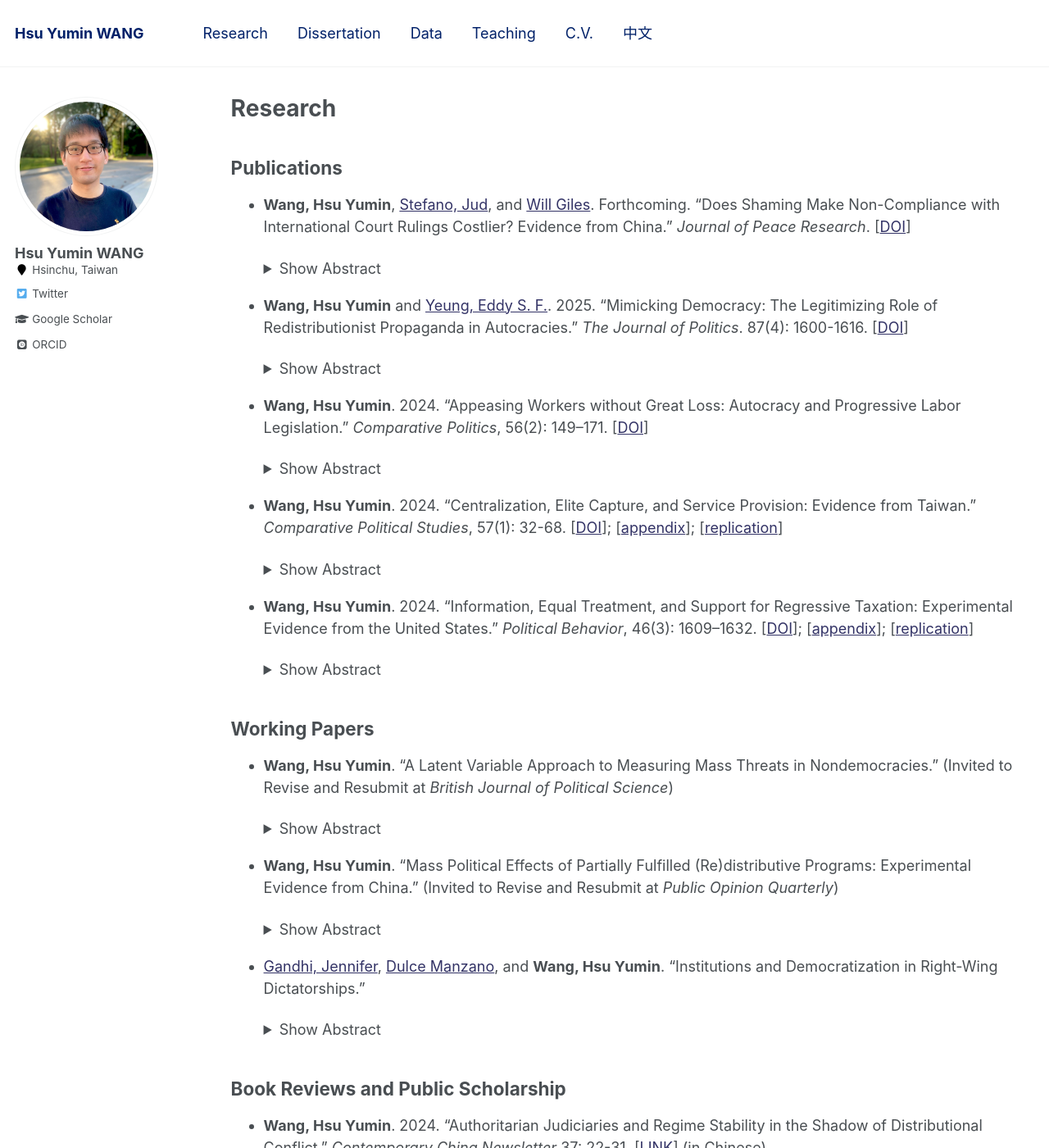
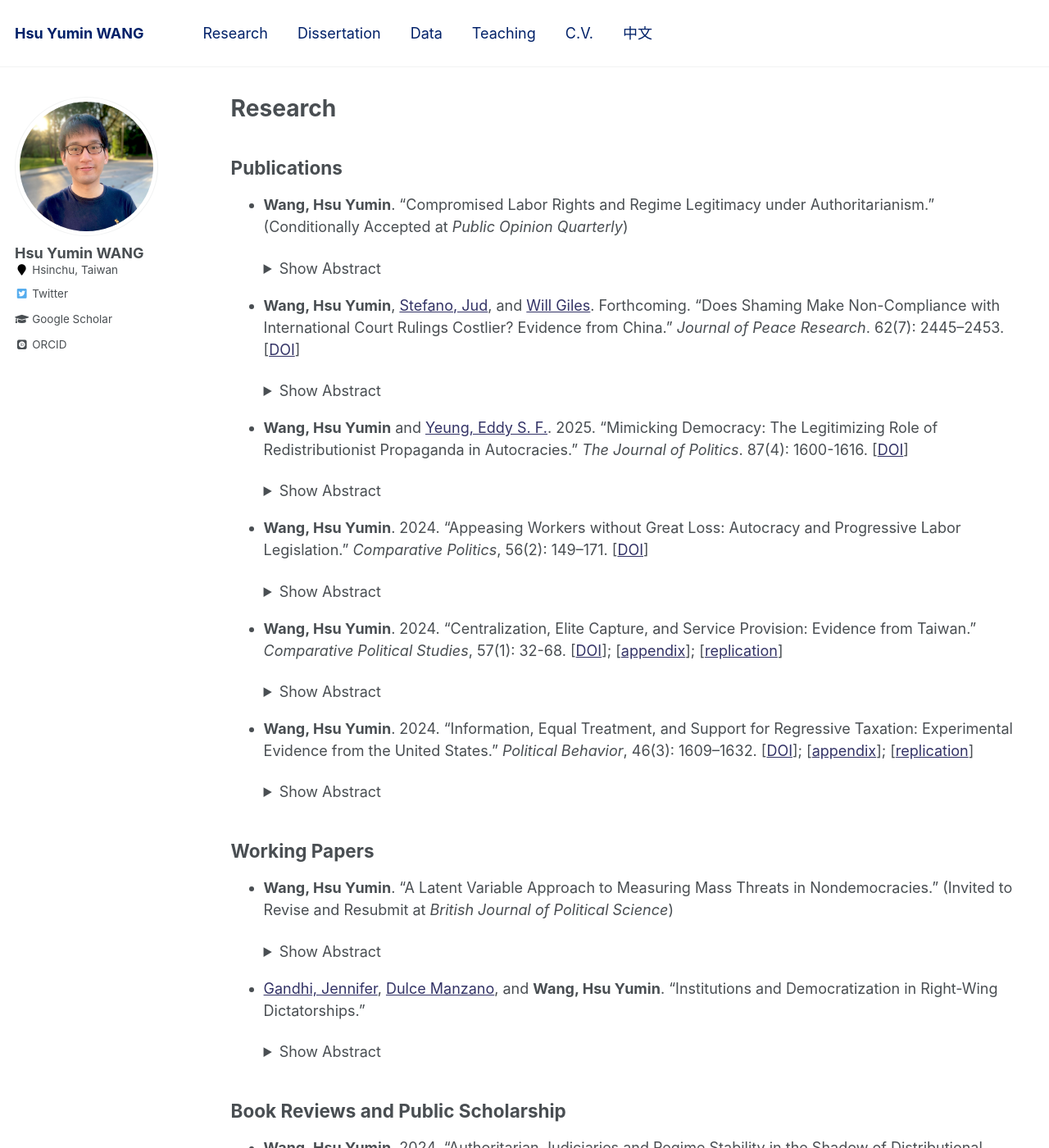
Before and after one commit to hsuyumin/hsuyumin.github.io, a Jekyll site: the page built from _pages/publications.md, in a window 1280 px wide and 1400 px high. Shown: the whole window at 82% size. Built offline with Jekyll 4.4.1, drawn with Linux system fonts in a browser that asks for light colours; some web fonts are replaced; some of the changed text lies outside the part shown.

Commit message:
Update publications.md

```diff
--- a/_pages/publications.md
+++ b/_pages/publications.md
@@ -10,7 +10,16 @@ redirect_from:
 
 ## Publications
 
-* **Wang, Hsu Yumin**, [Stefano, Jud](http://stefanojud.com/), and [Will Giles](https://www.linkedin.com/in/will-giles-83a51362). Forthcoming. "Does Shaming Make Non-Compliance with International Court Rulings Costlier? Evidence from China." _Journal of Peace Research_. [[DOI](https://doi.org/10.1177/00223433251360203)]
+* **Wang, Hsu Yumin**. "Compromised Labor Rights and Regime Legitimacy under Authoritarianism." (Conditionally Accepted at _Public Opinion Quarterly_)
+
+    <details>
+      <summary>Show Abstract</summary>
+
+      How do citizens in authoritarian regimes respond when state promises go unfulfilled? In many such regimes, leaders enact pro-labor legislation to project responsiveness but they enforce the legislation only weakly.  This research note provides the first experimental evidence regarding how enforcement gaps in pro-labor legislation shape mass political attitudes in authoritarian regimes. Drawing on a preregistered survey experiment in China, I show that the absence of enforcement significantly erodes political support: unmet expectations surrounding labor rights produce a measurable decline in trust in government. In contrast, when enforcement is partial, public reactions are markedly less negative. Further, the mitigating effect of partial enforcement seems to be driven by the perceived material benefits associated with this enforcement. A follow-up study incorporating a list experiment to detect preference falsification replicates the core findings. By examining mass reactions to different forms of compromised labor rights in authoritarian contexts, this study advances our understanding of authoritarian legitimation strategies and clarifies the conditions under which cooptation can sustain public support.
+    </details>
+
+
+* **Wang, Hsu Yumin**, [Stefano, Jud](http://stefanojud.com/), and [Will Giles](https://www.linkedin.com/in/will-giles-83a51362). Forthcoming. "Does Shaming Make Non-Compliance with International Court Rulings Costlier? Evidence from China." _Journal of Peace Research_. 62(7): 2445–2453. [[DOI](https://doi.org/10.1177/00223433251360203)]
 
     <details>
       <summary>Show Abstract</summary>
@@ -66,16 +75,6 @@ redirect_from:
       </details>
 
 
-* **Wang, Hsu Yumin**. "Mass Political Effects of Partially Fulfilled (Re)distributive Programs: Experimental Evidence from China." (Invited to Revise and Resubmit at _Public Opinion Quarterly_)
-
-    <details>
-      <summary>Show Abstract</summary>
-
-      It is widely believed that autocratic rulers can contain mass discontent and garner political support by introducing progressive redistributive programs. However, such received wisdom overlooks the reality that many of the programs are partially fulfilled and may not meet popular expectations. What is the effect of partially fulfilled redistribution (PFR, hereafter) on regime support? This paper answers this question by focusing on China's 2008 Labor Contract Law, whose policy promises are often compromised in the process of judicial enforcement. I argue that the effect of PFR can be decomposed into two components: backlash against unfulfilled expectations and gains over status quo. Using a pre-registered online survey experiment, I offer, to my knowledge, the first experimental test on the effect of PFR. The findings indicate that, for rulers, PFR does not significantly decrease regime support when compared to inaction on grievances. Further analysis suggests that PFR, if it continues to deliver benefits, may mitigate the backlash resulting from unmet expectations, leading to more mixed and ambivalent attitudes towards the regime among the public. This study contributes to our understanding of the intricate dynamics of authoritarian control and the mass political effects of redistribution.
-    </details>
-
-
-
 * [Gandhi, Jennifer](https://www.jennifergandhi.com/), [Dulce Manzano](http://webs.ucm.es/info/socio6ed/main/Fichas%20personal/DulceManzano/DulceManzano.htm), and **Wang, Hsu Yumin**. "Institutions and Democratization in Right-Wing Dictatorships."
 
     <details>
```
